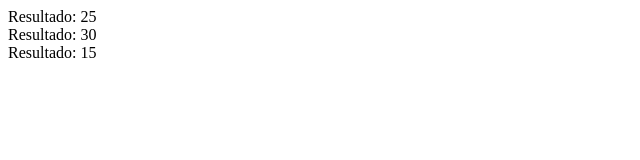
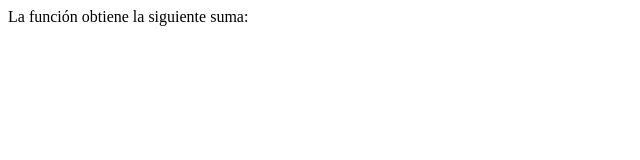
Before and after one commit to ADRIAN200717/23-04-2025, a plain HTML site: page index.html in a window 1280 px wide. Shown: the whole page, without its empty margins (0-640 px from the left). Drawn offline with Linux system fonts and the light colour scheme.

Commit message:
index.html

```diff
--- a/index.html
+++ b/index.html
@@ -1,28 +1,21 @@
 <!DOCTYPE html>
 <html lang="en">
 <head>
-  <meta charset="UTF-8">
-  <meta name="viewport" content="width=device-width, initial-scale=1.0">
-  <title>Document</title>
+    <meta charset="UTF-8">
+    <meta name="viewport" content="width=device-width, initial-scale=1.0">
+    <title>Document</title>
 </head>
 <body>
-    <div id="resultadoImpar"></div>
-      <div id="resultadoPar"></div>
-      <div id="resultado"></div>
 
+    <div id="resultado"></div>
     <script>
-      var valores=[1,2,3,4,5,6,7,8,9,10];
-      var resultadoImpar=valores[0]+valores[2]+valores[4]+valores[6]+valores[8];
+        function sumar(valor1,valor2)
+        {
+            var resultado=valor1+valor2;
+            document.getElementById("resultado").innerHTML="La función obtiene la siguiente suma: "
+        }
 
-      document.getElementById('resultadoImpar').innerHTML="Resultado: "+resultadoImpar;
-
-      var resultadoPar=valores[1]+valores[3]+valores[5]+valores[7]+valores[9];
-      document.getElementById('resultadoPar').innerHTML="Resultado: "+resultadoPar;
-
-      var resultado=valores[4]+valores[9];
-      document.getElementById('resultado').innerHTML="Resultado: "+resultado
+        sumar(50,200);
     </script>
-
-
 </body>
 </html>
```
